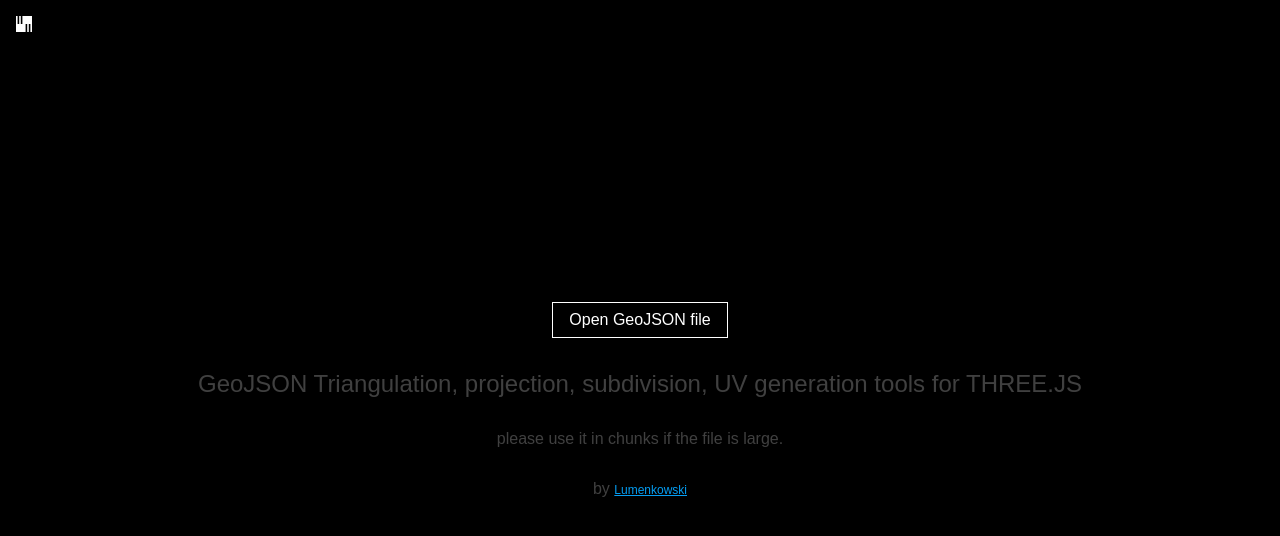
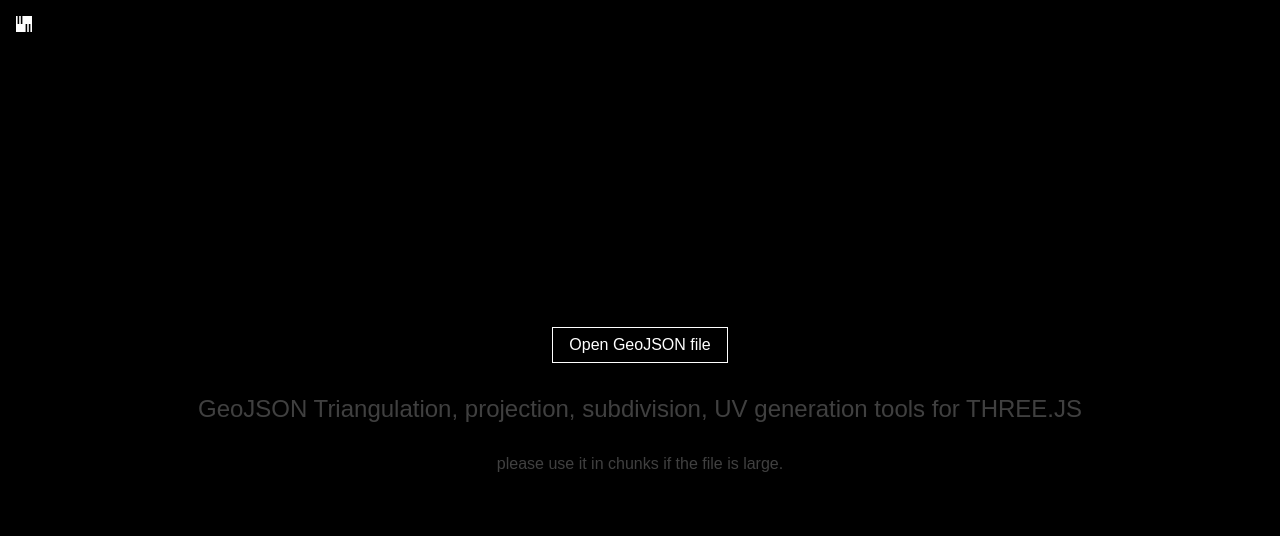
Before and after one commit to gpSWE/uvgen.app, a website built with Vite: page index.html in a window 1280 px wide. Built offline with nearby package versions, Linux system fonts and the light colour scheme.

Commit message:
Hide author

```diff
--- a/index.html
+++ b/index.html
@@ -18,7 +18,6 @@
 			<button id="openFileButton">Open GeoJSON file</button>
 			<h1>GeoJSON Triangulation, projection, subdivision, UV generation tools for THREE.JS</h1>
 			<p>please use it in chunks if the file is large.</p>
-			<p>by <a href="https://www.lumenkowski.com" target="_blank">Lumenkowski</a></p>
 		</main>
 		<input type="file" id="fileInput">
 		<script type="module" src="/src/main.js"></script>
```
